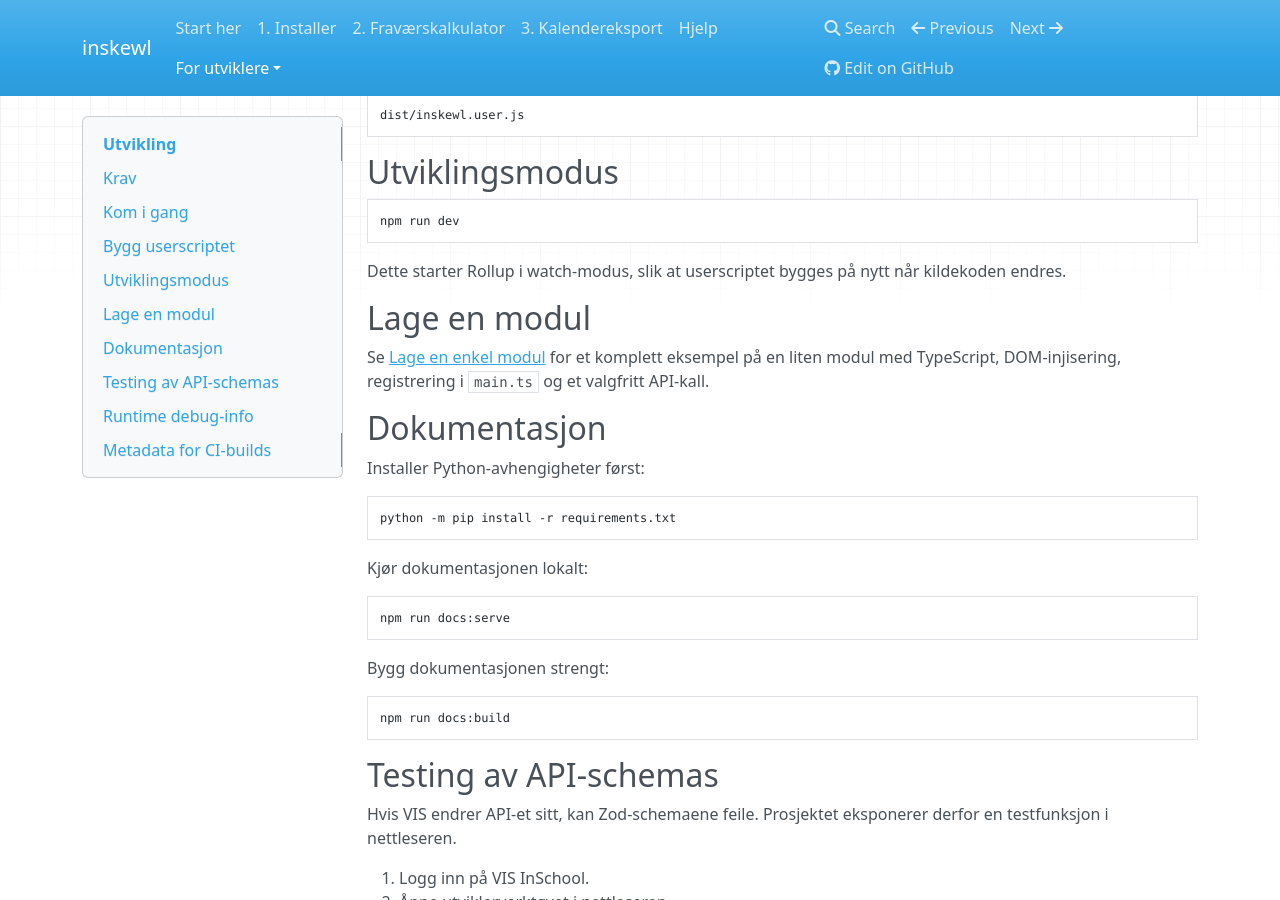
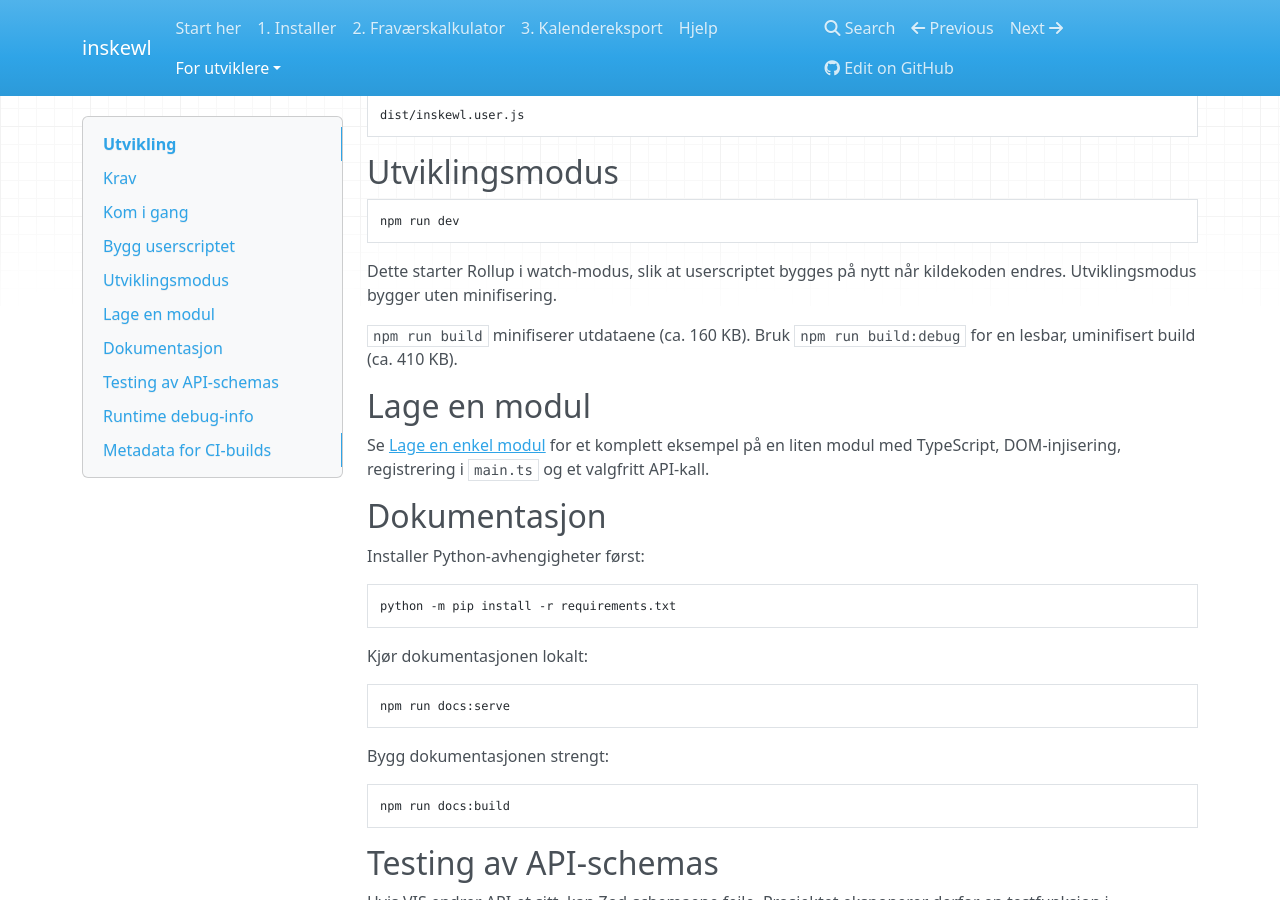
Before and after one commit to MathiasDevelopes/inskewl, an MkDocs documentation site: the page built from docs/utvikling.md, in a window 1280 px wide and 900 px high, scrolled down 545 px. Built offline with MkDocs 1.6.1, drawn with Linux system fonts in a browser that asks for light colours; nearby versions of some CDN libraries.

Commit message:
build: minify userscript output with terser
Adds @rollup/plugin-terser (bundle ~411 KB -> ~162 KB). Set MINIFY=false,
or use npm run build:debug / npm run dev, for a readable build.

Co-Authored-By: Claude Sonnet 5.5 <noreply@anthropic.com>
Claude-Session: https://claude.ai/code/session_01BpfxFGajhXKhu562Cyjudc

````diff
--- a/docs/utvikling.md
+++ b/docs/utvikling.md
@@ -34,7 +34,9 @@ dist/inskewl.user.js
 npm run dev
 ```
 
-Dette starter Rollup i watch-modus, slik at userscriptet bygges på nytt når kildekoden endres.
+Dette starter Rollup i watch-modus, slik at userscriptet bygges på nytt når kildekoden endres. Utviklingsmodus bygger uten minifisering.
+
+`npm run build` minifiserer utdataene (ca. 160 KB). Bruk `npm run build:debug` for en lesbar, uminifisert build (ca. 410 KB).
 
 ## Lage en modul
 
--- a/package.json
+++ b/package.json
@@ -9,10 +9,11 @@
   ],
   "scripts": {
     "build": "rollup -c",
+    "build:debug": "MINIFY=false rollup -c",
     "build:docs-assets": "rollup -c rollup.docs.config.js",
     "docs:build": "npm run build:docs-assets && mkdocs build --strict",
     "docs:serve": "npm run build:docs-assets && mkdocs serve",
-    "dev": "rollup -c -w",
+    "dev": "MINIFY=false rollup -c -w",
     "barrels": "npm run barrels -w @inskewl/api-client"
   },
   "repository": {
@@ -32,6 +33,7 @@
   "devDependencies": {
     "@rollup/plugin-json": "^6.1.0",
     "@rollup/plugin-node-resolve": "^16.0.3",
+    "@rollup/plugin-terser": "^1.0.0",
     "@rollup/plugin-typescript": "^12.3.0",
     "@types/node": "^26.5.1",
     "rollup": "^4.63.5",
--- a/rollup.config.js
+++ b/rollup.config.js
@@ -2,8 +2,11 @@ import { nodeResolve } from "@rollup/plugin-node-resolve";
 import metablock from "rollup-plugin-userscript-metablock";
 import typescript from "@rollup/plugin-typescript";
 import json from "@rollup/plugin-json";
+import terser from "@rollup/plugin-terser";
 import pkg from "./package.json" with { type: "json" };
 
+// Minify by default; set MINIFY=false for a readable build (see "build:debug").
+const minify = process.env.MINIFY !== "false";
 const buildVersion = process.env.BUILD_VERSION ?? pkg.version;
 const updateURL = process.env.UPDATE_URL;
 const downloadURL = process.env.DOWNLOAD_URL ?? updateURL;
@@ -21,6 +24,8 @@ export default {
     json(),
     nodeResolve(),
     typescript(),
+    // Must run before metablock, which prepends the ==UserScript== header.
+    ...(minify ? [terser()] : []),
     metablock({
       file: "./meta.json",
       override: {
````
Also changed, not shown: 1 other file.
